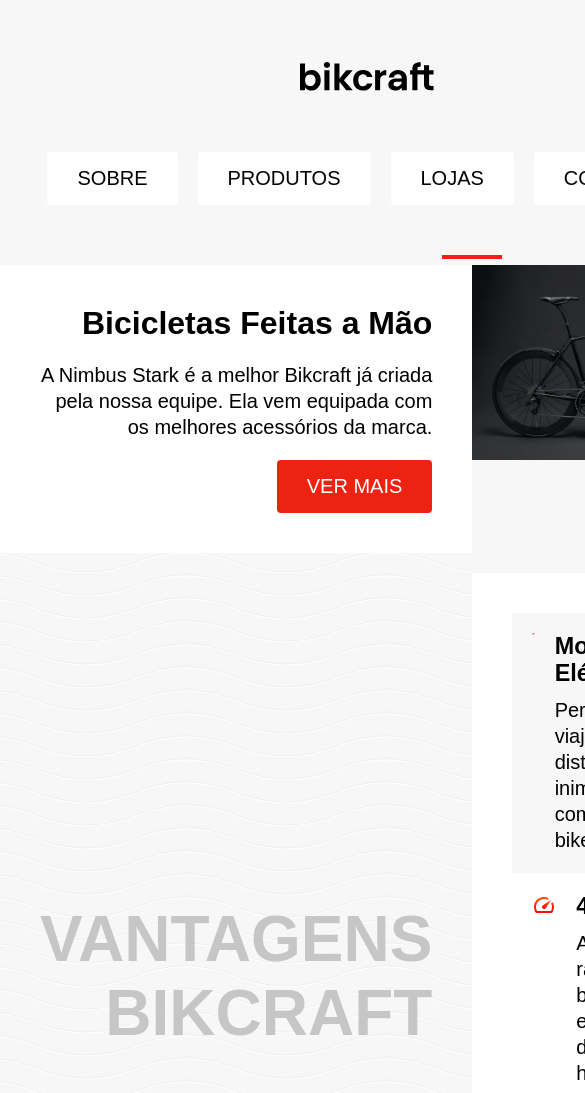
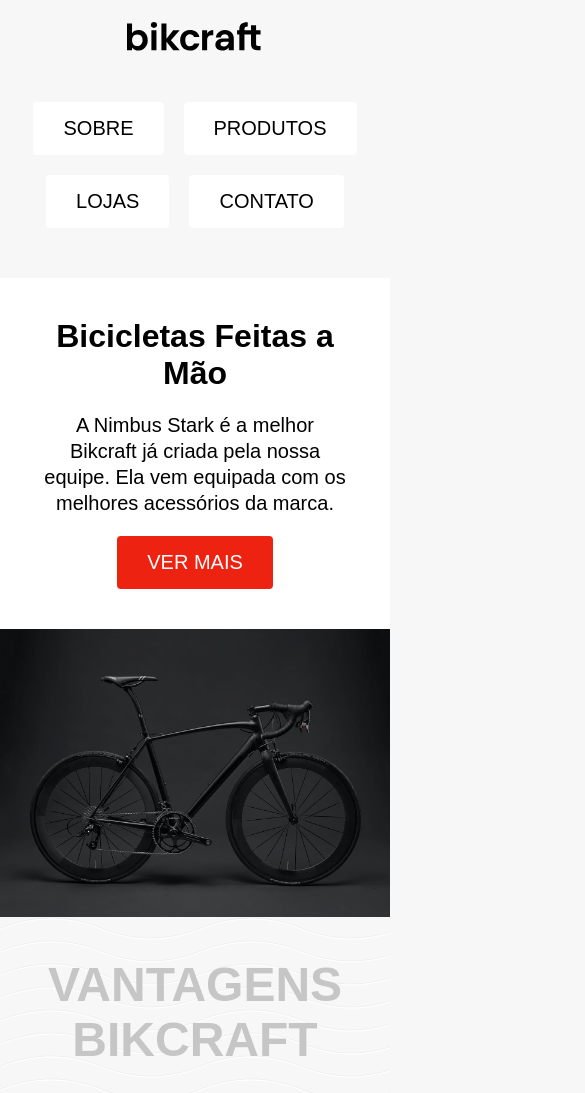
Before and after one commit to Danpixels/Bikcraft-, a plain HTML site: page index.html in a window 390 px wide. Shown: the top 1093 px of the page, 585 px wide, since content can reach past the window. Drawn offline with Linux system fonts and the light colour scheme.

Commit message:
Agora o site está responsivo

```diff
--- a/index.html
+++ b/index.html
@@ -12,29 +12,32 @@
 
   <img class="logo" src="/img/bikcraft.svg" alt="bikcraft">
 
-  <header>
+  <header class="">
 
-    <nav class="menu">
-      <a href="/">SOBRE</a>
-      <a href="/">PRODUTOS</a>
-      <a href="/">LOJAS</a>
-      <a href="/">CONTATO</a>
+    <nav aria-label="primária">
+      <ul class="menu">
+        <li><a href="/">SOBRE</a></li>
+        <li><a href="/">PRODUTOS</a></li>
+        <li><a href="/">LOJAS</a></li>
+        <li><a href="/">CONTATO</a></li>
+      </ul>
     </nav>
 
   </header>
 
   <main class="conteudo">
-    <article class="introducao">
-      <h1>Bicicletas Feitas a Mão</h1>
+    <article class="introducao" aria-labelledby="labelIntroducao">
+      <h1 id="labelIntroducao">Bicicletas Feitas a Mão</h1>
       <p>A Nimbus Stark é a melhor Bikcraft já criada pela nossa equipe. Ela vem equipada com os melhores acessórios da marca.</p>
       <a class="botao" href="/">Ver Mais</a>
     </article>
 
-    <img src="/img/bicicleta.jpg" alt="Bicicleta Bikcraft Nimbus Stark">
+    <img class="introducaoFoto" src="/img/bicicleta.jpg" alt="Bicicleta Bikcraft Nimbus Stark">
 
-    <h2 class="subtitulo">Vantagens Bikcraft</h2>
+    <h2 class="subtitulo" id="labelVantagens">Vantagens Bikcraft</h2>
 
-    <ul class="vantagens">
+    <article class="vantagens conteudoVantagens" aria-labelledby="labelVantagens">
+      <ul>
         <li class="vantagensItem">
           <img src="/img/eletrica.svg" alt="">
           <h3>Motor Elétrico</h3>
@@ -51,6 +54,7 @@
           <p>Rastreador e sistema anti-furto para garantir o seu sossego.</p>
         </li>
       </ul>
+    </article>
   </main>
 
   <footer class="rodape">
--- a/style.css
+++ b/style.css
@@ -19,13 +19,18 @@ body {
 }
 
 img {
-
   max-width: 100%;
   display: block;
 }
 
 a {
   text-decoration: none;
+}
+
+ul {
+  list-style: none;
+  margin: 0px;
+  padding: 0px;
 }
 
 p, h1, h2, h3 {
@@ -36,6 +41,12 @@ p {
   line-height: 1.3;
 }
 
+.header {
+  display: grid;
+  justify-items: center;
+  gap: 60px;
+}
+
 .menu {
   display: flex;
   flex-wrap: wrap;
@@ -44,6 +55,7 @@ p {
 }
 
 .menu a {
+  display: block;
   background-color: var(--branco);
   padding: 15px 30px;
   color: var(--preto);
@@ -51,8 +63,8 @@ p {
 }
 
 .menu a:hover {
-  padding: 12px 27px;
-  border: solid 3px var(--vermelho)
+  padding: 13px 28px;
+  border: solid 2px var(--vermelho)
 }
 
 .conteudo {
@@ -104,8 +116,6 @@ h1::after {
 
 .subtitulo {
   background-image: url(./img/onda.svg);
-  background-position: center;
-  background-repeat: repeat-y;
 }
 
 h2 {
@@ -120,6 +130,11 @@ h2 {
 .vantagens {
   background-color: var(--branco);
   padding: 40px;
+}
+
+.introducaoFoto img {
+  object-fit: cover;
+  height: 100%;
 }
 
 .vantagens li:nth-child(odd) {
@@ -147,3 +162,52 @@ h2 {
   padding: 40px 0px;
   background-color: var(--branco);
 }
+
+@media (max-width: 1000px) {
+
+  .conteudoVantagens {
+    grid-template-columns: 1fr;
+  }
+
+}
+
+@media (max-width: 600px) {
+
+  body {
+    gap: 30px;
+    margin-top: 20px;
+  }
+
+  .header {
+    gap: 30px
+  }
+
+  .conteudo {
+    display: grid;
+    grid-template-columns: 1fr;
+    max-width: 100%;
+  }
+
+  h1::after {
+    display: none;
+  }
+
+  .introducao {
+    text-align: center;
+    justify-items: center;
+  }
+
+  h2 {
+    text-align: center;
+    font-size: 3rem;
+  }
+
+  .menu {
+    padding: 1em;
+  }
+
+  .logo {
+    max-width: 120%;
+  }
+
+}
```
Lines whose indentation alone changed are shown as unchanged.
